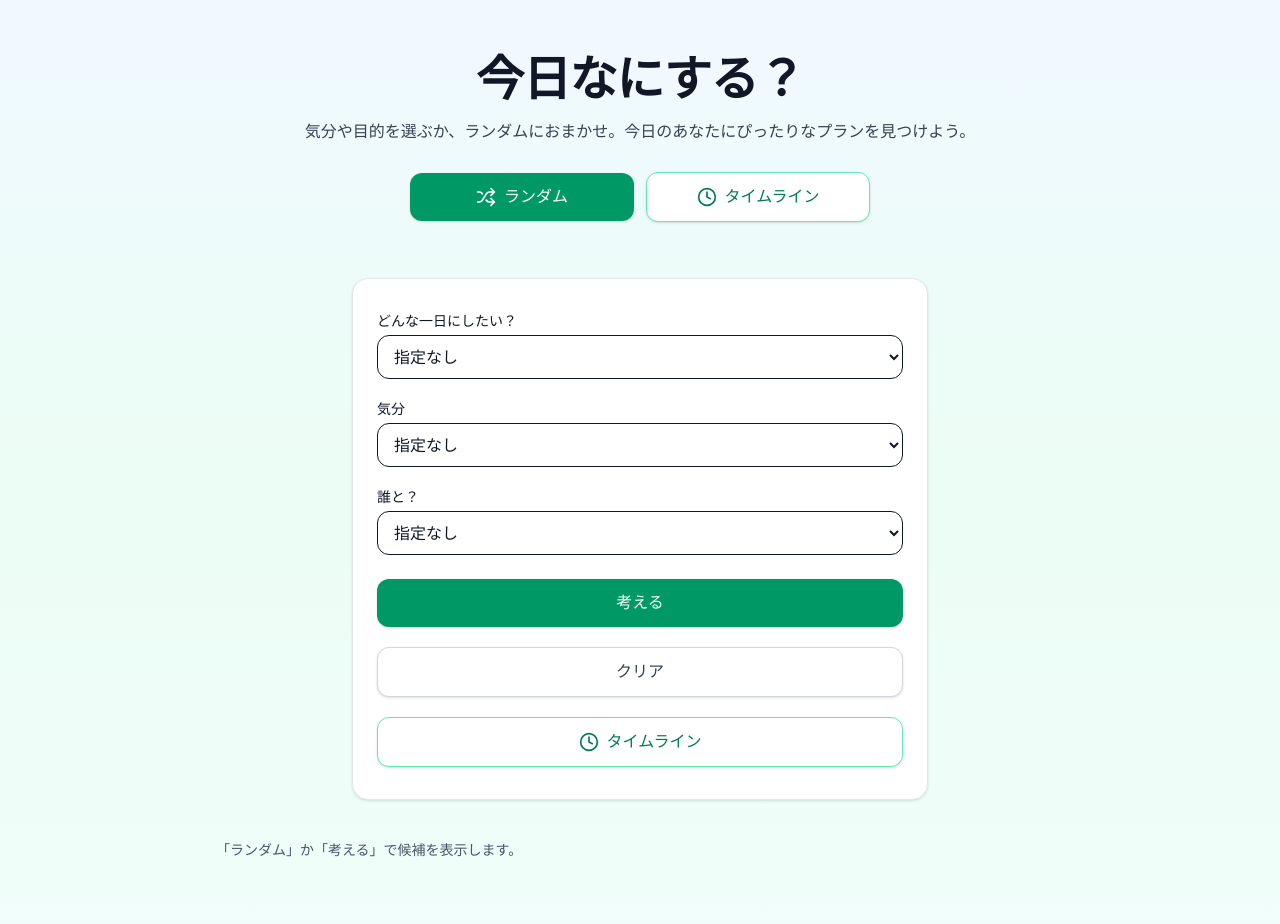
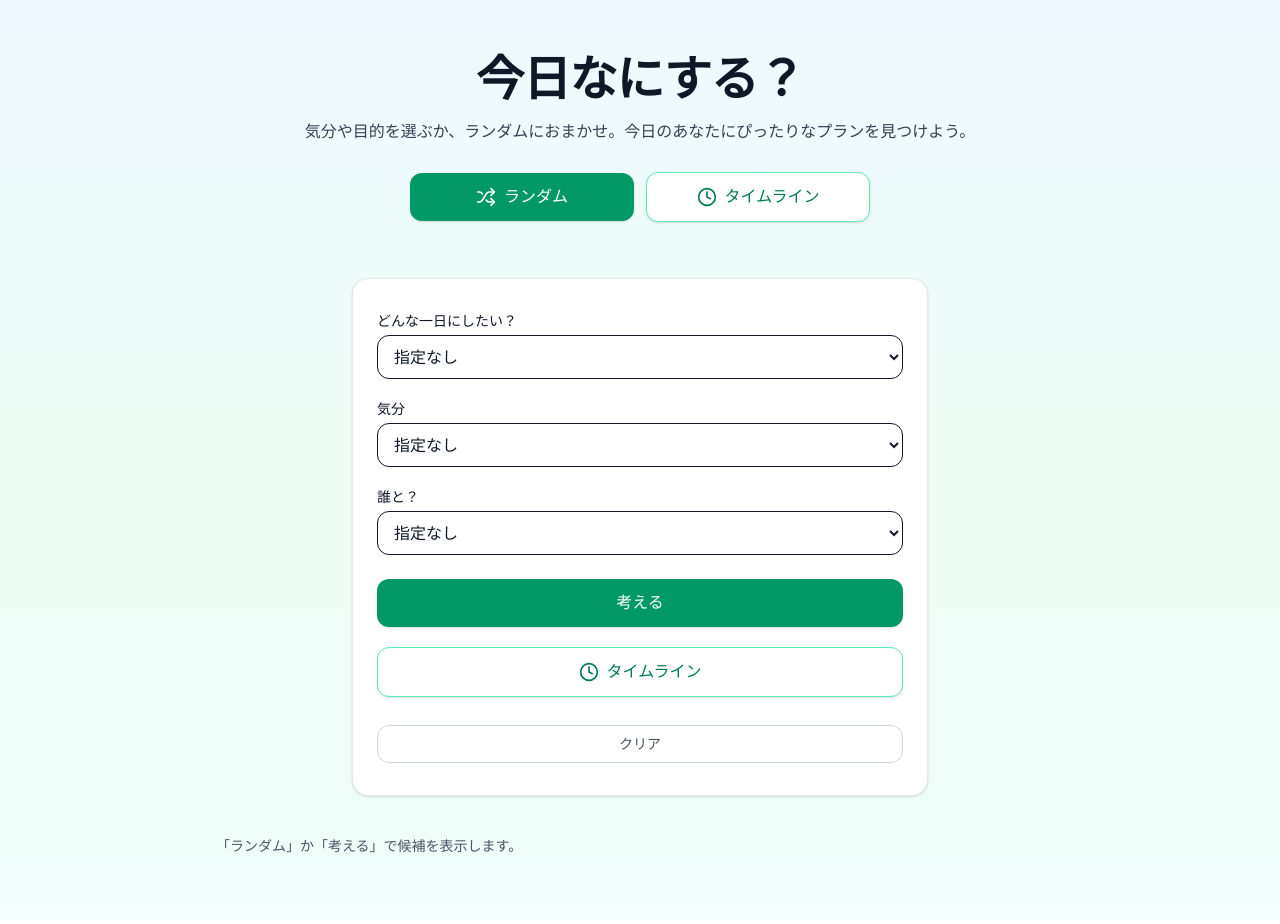
Before and after one commit to mimimi8686/today-app, a Next.js app: page / in a window 1280 px wide. Built offline with nearby package versions, Linux system fonts and the light colour scheme.

Commit message:
追加クリア修正

```diff
--- a/app/page.tsx
+++ b/app/page.tsx
@@ -222,27 +222,7 @@ export default function Home() {
           <button type="submit" className="mt-1 w-full sm:w-auto min-w-40 rounded-xl bg-emerald-600 px-5 py-3 font-medium text-white shadow hover:bg-emerald-700 focus:outline-none focus:ring-2 focus:ring-emerald-400 disabled:opacity-60">
             {loading ? "考え中…" : "考える"}
           </button>
-          {/* 👇この「クリア」ボタンを追加（考えるボタンの直後） */}
-          <button
-            type="button"
-            onClick={() => {
-              // フォームの選択をリセット（selectの値を初期値へ）
-              formRef.current?.reset();
 
-              // 候補エリアとページング状態もクリア
-              setIdeas([]);
-              setLastQuery({});
-              setOffset(0);
-              setSeenIds(new Set());
-              setHasMore(false);
-
-              // エラー表示・ローディングも念のためクリア
-              setError(null);
-            }}
-            className="w-full sm:w-auto min-w-40 rounded-xl border border-gray-300 bg-white px-5 py-3 text-gray-700 shadow-sm hover:bg-gray-50 focus:outline-none focus:ring-2 focus:ring-gray-200"
-          >
-            クリア
-          </button>
           <Link href="/plan" className="inline-flex w-full sm:w-auto min-w-40 items-center justify-center gap-2 rounded-xl border border-emerald-300 bg-white px-4 py-3 font-medium text-emerald-700 shadow-sm hover:bg-emerald-50 focus:outline-none focus:ring-2 focus:ring-emerald-200">
             <Clock className="h-5 w-5" /> タイムライン
             {bookmarkCount > 0 && (
@@ -251,7 +231,13 @@ export default function Home() {
               </span>
             )}
           </Link>
-
+          <button
+            type="button"
+            onClick={() => formRef.current?.reset()}
+            className="mt-2 w-full sm:w-auto min-w-40 rounded-xl border border-gray-300 bg-white px-4 py-2 text-sm text-gray-600 hover:bg-gray-50 focus:outline-none focus:ring-1 focus:ring-gray-200"
+          >
+            クリア
+          </button>
           {error && <p className="text-sm text-red-600 border border-red-200 bg-red-50 rounded p-3">{error}</p>}
         </form>
       </section>
```
